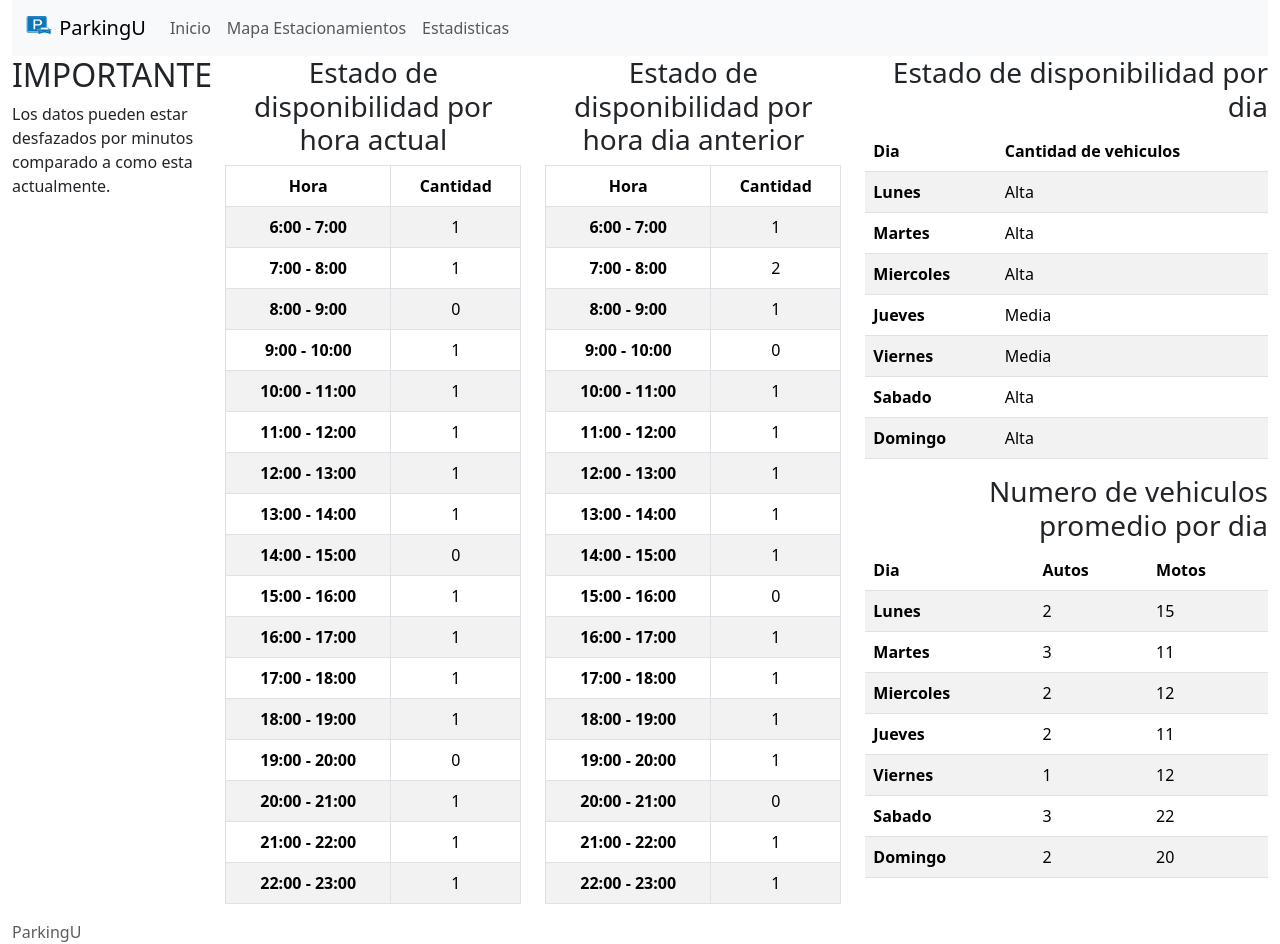
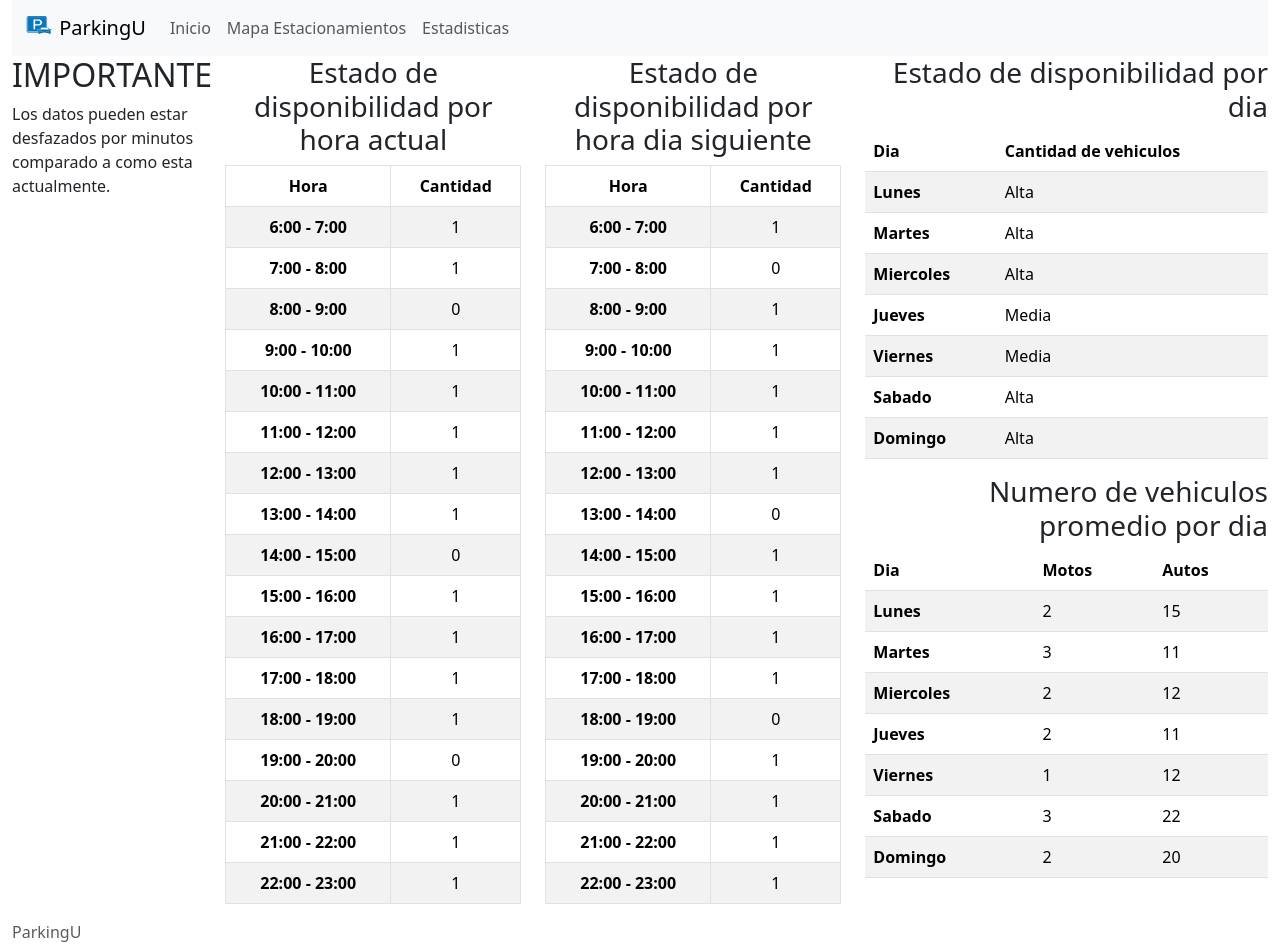
Before and after one commit to Yaripata/ParkingU, a Django app: page /estadisticas/ in a window 1280 px wide. Run offline with Django 4.2, Linux system fonts and the light colour scheme; data comes from the database, SQL or seed files in the repository; both versions use the stored data as it was after the commit; some libraries are stand-ins or nearby versions.

Commit message:
arreglado algunos errores

```diff
--- a/core/templates/core/estadisticas.html
+++ b/core/templates/core/estadisticas.html
@@ -95,7 +95,7 @@
 
     <div class="col-md-3 col-sm-12 text-center">
         <table class="table table-striped table-hover table-bordered">
-            <h3>Estado de disponibilidad por hora dia anterior</h3>
+            <h3>Estado de disponibilidad por hora dia siguiente</h3>
             <thead>
                 <tr>
                     <th scope="col">Hora</th>
@@ -265,8 +265,8 @@
         <thead>
                 <tr>
                     <th scope="col">Dia</th>
+                    <th scope="col">Motos</th>
                 <th scope="col">Autos</th>
-                <th scope="col">Motos</th>
             </tr>
         </thead>
         <tbody>
--- a/core/views.py
+++ b/core/views.py
@@ -39,10 +39,10 @@ def estadisticas(request):
     disp_hora_anterior = [0]*17
 
     dia_actual = date.today().weekday()
-    if dia_actual == 0:
-        dia_anterior = 6
-    elif dia_actual >= 1:
-        dia_anterior = dia_actual - 1
+    if dia_actual == 6:
+        dia_anterior = 0
+    elif dia_actual < 6:
+        dia_anterior = dia_actual + 1
 
     def verificar_tipo_auto(vehiculo, acceso, lugar_lista):
         if acceso == "0":
```
Also changed, not shown: db.sqlite3.
